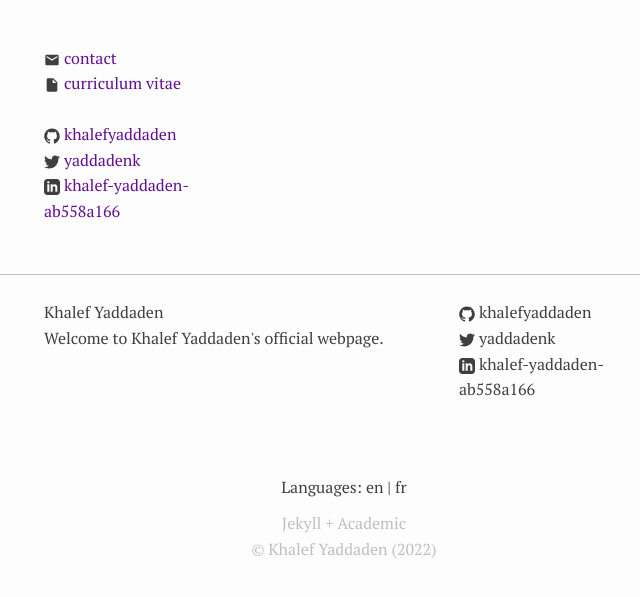
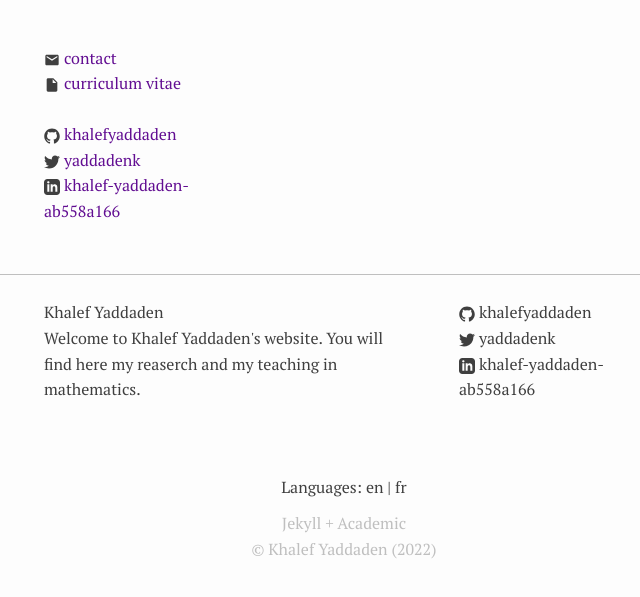
Before and after one commit to khalefyaddaden/khalefyaddaden.github.io, a Jekyll site: the page built from index.md, in a window 1280 px wide, cut to the strip 288-885 px from the top of the page. Shown: the whole strip, without its empty margins (296-936 px from the left). Built offline with Jekyll 4.4.1, drawn with Linux system fonts in a browser that asks for light colours.

Commit message:
Update _config.yml

```diff
--- a/_config.yml
+++ b/_config.yml
@@ -33,8 +33,10 @@ shortbio:
   de double mélange de valeurs spéciales de polylogarithmes multiples. Il s'intéresse
   principalement aux algèbres de Hopf, les schémas de groupe et les algèbres de Lie."
 description:
-  en: "Welcome to Khalef Yaddaden's official webpage."
-  fr: "Bienvenue sur le site officiel de Khalef Yaddaden."
+  en: "Welcome to Khalef Yaddaden's website. You will find here my reaserch and my teaching
+  in mathematics."
+  fr: "Bienvenue sur le site de Khalef Yaddaden. Vous trouverez ici mes recherches et mes
+  enseignements en mathématiques."
 #baseurl: "" # the subpath of your site, e.g. /blog
 url: "https://khalefyaddaden.github.io" # the base hostname & protocol for your site, e.g. http://example.com
 twitter_username: YaddadenK
```
